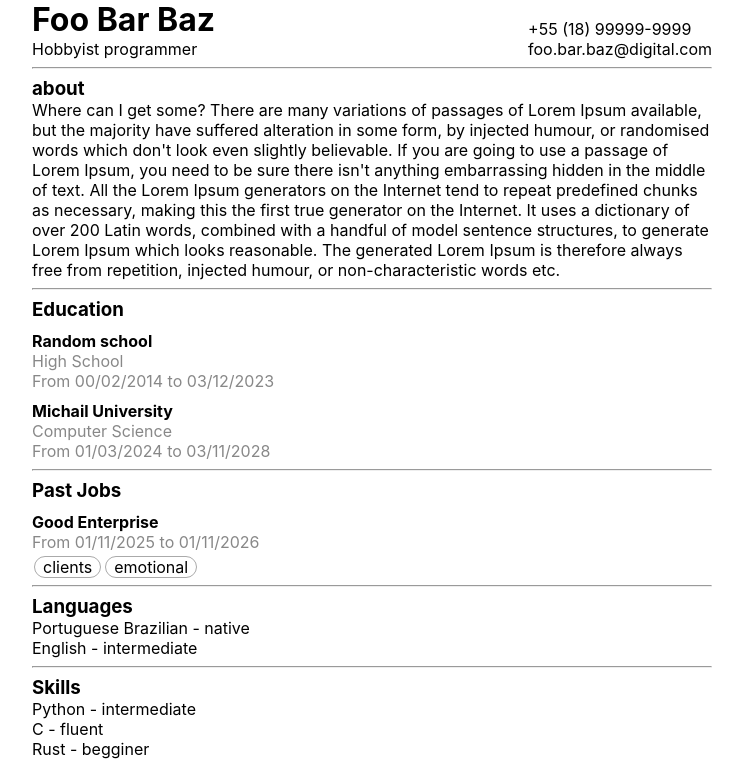
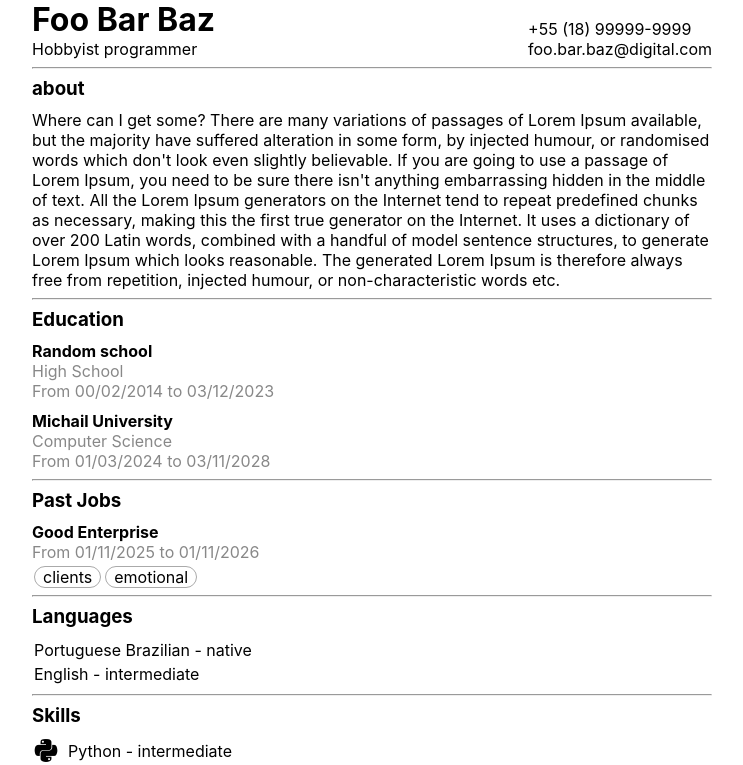
Before and after one commit to Johnnathan28/my-page, a JavaScript app: page / in a window 1280 px wide. Shown: the top 765 px of the page, without its empty margins (268-1011 px from the left). Built offline with nearby package versions, Linux system fonts and the light colour scheme; the HTML template or start-up script is replaced by a standard one.

Commit message:
Add icon for skills

```diff
--- a/public/index.html
+++ b/public/index.html
@@ -24,6 +24,7 @@
       work correctly both with client-side routing and a non-root public URL.
       Learn how to configure a non-root public URL by running `npm run build`.
     -->
+    <link rel="stylesheet" href="https://cdn.jsdelivr.net/gh/devicons/devicon@v2.15.1/devicon.min.css">
     <title>Johnathan</title>
   </head>
   <body>
--- a/src/pages/curriculum-vitae/index.js
+++ b/src/pages/curriculum-vitae/index.js
@@ -71,15 +71,19 @@ const Level = {
 }
 
 class Skill {
-  constructor(name, level) {
+  constructor(name, level, fontIcon="") {
     this.name = name;
     this.level = level;
+    this.fontIcon = fontIcon;
   }
 
   intoJSX() {
     return (
-      <div>
-	<span>{this.name}</span> - <span>{this.level}</span>
+      <div className="Skill">
+	{this.fontIcon !== ""
+	  ? <i className={this.fontIcon + " icon"}></i>
+	  : <></>}
+	<span>{this.name} - {this.level}</span>
       </div>
     );
   }
@@ -157,9 +161,9 @@ const g = {
       .addTag("emotional"),
   ],
   skills: [
-    new Skill("Python", Level.Intermediate),
-    new Skill("C", Level.Fluent),
-    new Skill("Rust", Level.Beginner)
+    new Skill("Python", Level.Intermediate, "devicon-python-plain"),
+    new Skill("C", Level.Skilled, "devicon-c-plain"),
+    new Skill("Rust", Level.Beginner, "devicon-rust-plain")
   ],
   languages: [
     new Skill("Portuguese Brazilian", Level.Native),
--- a/src/pages/curriculum-vitae/style.css
+++ b/src/pages/curriculum-vitae/style.css
@@ -6,6 +6,14 @@
 
 h1, h2, h3, h4, p {
   margin: 0px;
+}
+
+h3 {
+  margin: 0 0 10px 0;
+}
+
+.icon {
+  font-size: 18pt;
 }
 
 .link {
@@ -40,6 +48,16 @@ h1, h2, h3, h4, p {
   padding: 0px 8px;
 }
 
+.Skill {
+  padding: 2px;
+  display: flex;
+  align-items: center;
+}
+
+.Skill .icon {
+  margin: 0 10px 0 0;
+}
+
 .Projects {
   margin: 10px 0;
   display: grid;
```
